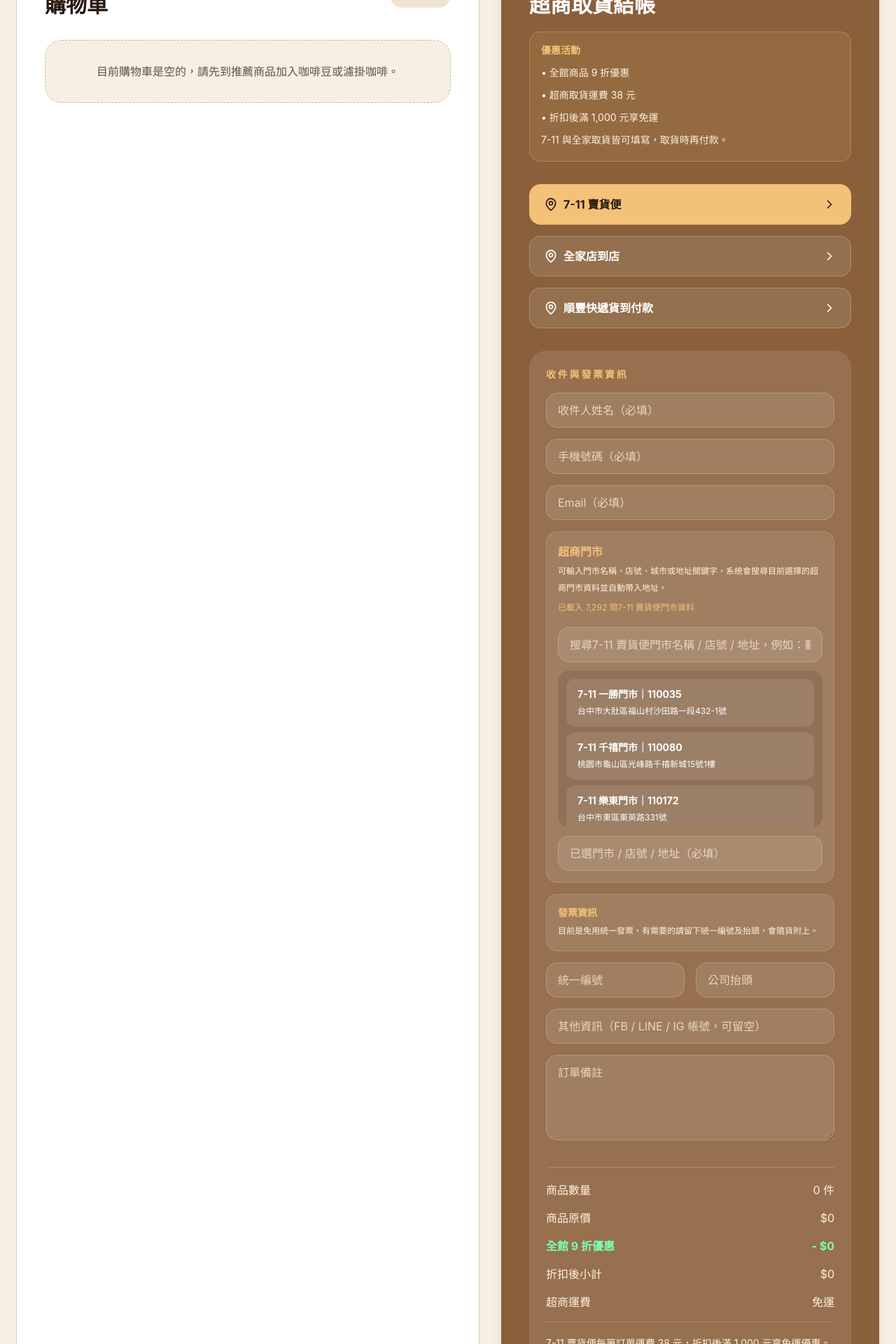
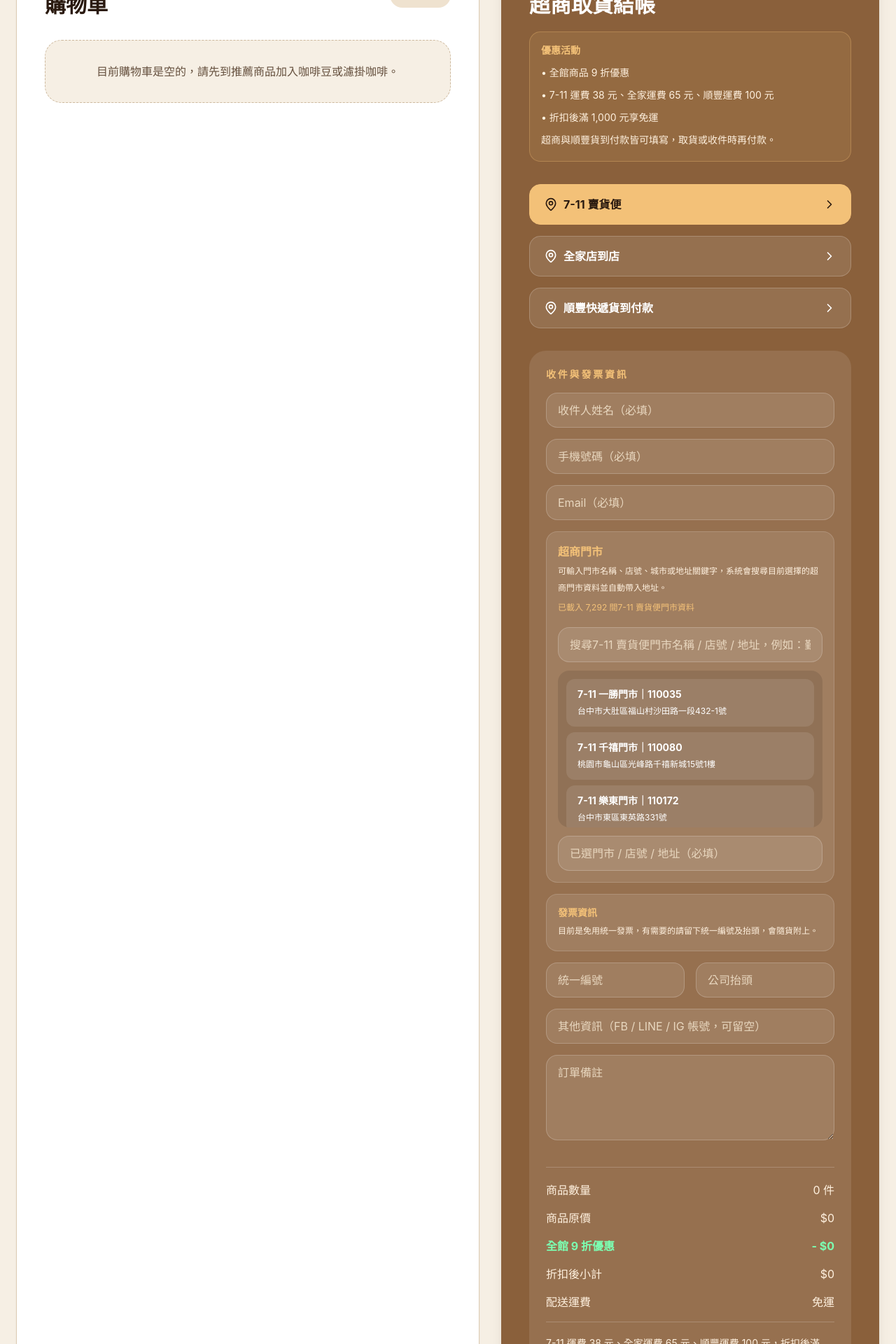
Before and after one commit to polo81116-crypto/mysite, a React (Vite) app: page / in a window 1280 px wide. Shown: the part 8400-10320 px from the top of the page at 70% size. Built offline with nearby package versions, Linux system fonts and the light colour scheme.

Commit message:
Update shipping fees by method

```diff
--- a/src/App.jsx
+++ b/src/App.jsx
@@ -220,6 +220,11 @@ const convenienceStores = [
 ];
 
 const pickupMethodOptions = ["7-11 賣貨便", "全家店到店", "順豐快遞貨到付款"];
+const shippingFeesByMethod = {
+  "7-11 賣貨便": 38,
+  "全家店到店": 65,
+  "順豐快遞貨到付款": 100,
+};
 const storeDataConfigs = {
   "7-11 賣貨便": { url: sevenElevenStoresJsonUrl, prefix: "7-11", suffix: "門市", fallback: convenienceStores },
   "全家店到店": { url: familyMartStoresJsonUrl, prefix: "全家", suffix: "店", fallback: [] },
@@ -433,7 +438,8 @@ export default function CaobanCoffeeHomepage() {
     }, 0),
     [cart]
   );
-  const shippingFee = useMemo(() => (cart.length === 0 ? 0 : freeShippingSubtotal >= 1000 ? 0 : 38), [cart.length, freeShippingSubtotal]);
+  const baseShippingFee = shippingFeesByMethod[pickupMethod] ?? shippingFeesByMethod["7-11 賣貨便"];
+  const shippingFee = useMemo(() => (cart.length === 0 ? 0 : freeShippingSubtotal >= 1000 ? 0 : baseShippingFee), [baseShippingFee, cart.length, freeShippingSubtotal]);
   const cartTotal = useMemo(() => discountedSubtotal + shippingFee, [discountedSubtotal, shippingFee]);
   const isCheckoutBelowMinimum = cart.length > 0 && cartTotal < minimumCheckoutTotal;
   const checkoutDisabled = cart.length === 0 || isCheckoutBelowMinimum;
@@ -983,7 +989,7 @@ export default function CaobanCoffeeHomepage() {
 
           <aside className="rounded-[2rem] bg-[#8a603b] p-7 text-white shadow-xl md:p-10">
             <p className="text-sm font-bold tracking-[0.3em] text-[#f3c178]">CHECKOUT</p><h2 className="mt-2 text-3xl font-bold">超商取貨結帳</h2>
-            <div className="mt-5 rounded-2xl border border-[#f3c178]/30 bg-[#f3c178]/10 p-4 text-[#fff1df]"><p className="text-sm font-bold text-[#f3c178]">優惠活動</p><ul className="mt-2 space-y-1 text-sm leading-7"><li>• 全館商品 9 折優惠</li><li>• 超商取貨運費 38 元</li><li>• 折扣後滿 1,000 元享免運</li><li>7-11 與全家取貨皆可填寫，取貨時再付款。</li></ul></div>
+            <div className="mt-5 rounded-2xl border border-[#f3c178]/30 bg-[#f3c178]/10 p-4 text-[#fff1df]"><p className="text-sm font-bold text-[#f3c178]">優惠活動</p><ul className="mt-2 space-y-1 text-sm leading-7"><li>• 全館商品 9 折優惠</li><li>• 7-11 運費 38 元、全家運費 65 元、順豐運費 100 元</li><li>• 折扣後滿 1,000 元享免運</li><li>超商與順豐貨到付款皆可填寫，取貨或收件時再付款。</li></ul></div>
             <div className="mt-8 space-y-4">
               {pickupMethodOptions.map((method) => (<button key={method} type="button" onClick={() => handlePickupMethodChange(method)} className={`flex w-full items-center justify-between rounded-2xl border px-5 py-4 text-left font-bold transition ${pickupMethod === method ? "border-[#f3c178] bg-[#f3c178] text-[#2a1a10]" : "border-white/20 bg-white/10 text-white hover:bg-white/15"}`}><span className="inline-flex items-center"><MapPin className="mr-2 h-5 w-5" />{method}</span><ChevronRight className="h-5 w-5" /></button>))}
             </div>
@@ -1018,7 +1024,7 @@ export default function CaobanCoffeeHomepage() {
                 <input type="text" placeholder="其他資訊（FB / LINE / IG 帳號，可留空）" value={checkoutForm.socialAccount} onChange={(event) => handleCheckoutForm("socialAccount", event.target.value)} className="w-full rounded-2xl border border-white/20 bg-white/10 px-4 py-3 text-white placeholder:text-[#e8d7bf] outline-none" />
                 <textarea placeholder="訂單備註" value={checkoutForm.note} onChange={(event) => handleCheckoutForm("note", event.target.value)} rows={4} className="w-full rounded-2xl border border-white/20 bg-white/10 px-4 py-3 text-white placeholder:text-[#e8d7bf] outline-none" />
               </div>
-              <div className="mt-8 border-t border-white/20 pt-5"><div className="flex justify-between text-[#fff1df]"><span>商品數量</span><span>{cartCount} 件</span></div><div className="mt-4 flex justify-between text-[#fff1df]"><span>商品原價</span><span>{currency(cartSubtotal)}</span></div><div className="mt-4 flex justify-between font-bold text-[#7CFFB2]"><span>全館 9 折優惠</span><span>- {currency(globalDiscountAmount)}</span></div><div className="mt-4 flex justify-between text-[#fff1df]"><span>折扣後小計</span><span>{currency(discountedSubtotal)}</span></div><div className="mt-4 flex justify-between text-[#fff1df]"><span>超商運費</span><span>{shippingFee === 0 ? "免運" : currency(shippingFee)}</span></div><div className="mt-4 border-t border-white/20 pt-4 text-sm leading-7 text-[#fff1df]">7-11 賣貨便每筆訂單運費 38 元，折扣後滿 1,000 元享免運優惠。特價商品可設定不參與全館 9 折或不列入免運門檻。</div><div className="mt-5 flex justify-between text-2xl font-bold"><span>總計</span><span>{currency(cartTotal)}</span></div></div>
+              <div className="mt-8 border-t border-white/20 pt-5"><div className="flex justify-between text-[#fff1df]"><span>商品數量</span><span>{cartCount} 件</span></div><div className="mt-4 flex justify-between text-[#fff1df]"><span>商品原價</span><span>{currency(cartSubtotal)}</span></div><div className="mt-4 flex justify-between font-bold text-[#7CFFB2]"><span>全館 9 折優惠</span><span>- {currency(globalDiscountAmount)}</span></div><div className="mt-4 flex justify-between text-[#fff1df]"><span>折扣後小計</span><span>{currency(discountedSubtotal)}</span></div><div className="mt-4 flex justify-between text-[#fff1df]"><span>配送運費</span><span>{shippingFee === 0 ? "免運" : currency(shippingFee)}</span></div><div className="mt-4 border-t border-white/20 pt-4 text-sm leading-7 text-[#fff1df]">7-11 運費 38 元、全家運費 65 元、順豐運費 100 元，折扣後滿 1,000 元享免運優惠。特價商品可設定不參與全館 9 折或不列入免運門檻。</div><div className="mt-5 flex justify-between text-2xl font-bold"><span>總計</span><span>{currency(cartTotal)}</span></div></div>
             </div>
             {isCheckoutBelowMinimum && <p className="mt-4 rounded-2xl border border-[#ffcfca]/40 bg-[#ffcfca]/10 px-4 py-3 text-sm font-bold leading-6 text-[#ffcfca]">結帳最低消費為 {currency(minimumCheckoutTotal)}，目前還差 {currency(minimumCheckoutTotal - cartTotal)}。</p>}
             <button type="button" onClick={openOrderConfirm} disabled={checkoutDisabled} className={`mt-6 inline-flex w-full items-center justify-center rounded-full px-6 py-4 font-bold transition ${checkoutDisabled ? "cursor-not-allowed bg-white/30 text-white/60" : "bg-white text-[#5a341d] hover:scale-[1.02]"}`}>立即下單</button>
@@ -1033,7 +1039,7 @@ export default function CaobanCoffeeHomepage() {
             <div className="flex items-start justify-between gap-4 border-b border-[#dccbb2] pb-5"><div><p className="text-sm font-bold tracking-[0.3em] text-[#8a603b]">{orderSubmitStatus === "success" ? "ORDER COMPLETE" : "ORDER CONFIRM"}</p><h2 className="mt-2 text-3xl font-bold">{orderSubmitStatus === "success" ? "訂購完成" : "請確認訂單內容"}</h2><p className="mt-2 text-sm leading-6 text-[#66513f]">{orderSubmitStatus === "success" ? "謝謝您的訂購，我們已收到您的咖啡訂單，接下來會用心為您準備每一份香氣。" : "確認商品、收件資料與取貨門市無誤後，再送出訂單。"}</p></div><button type="button" onClick={orderSubmitStatus === "success" ? closeOrderComplete : () => setShowOrderConfirm(false)} className="rounded-full bg-[#efe2cf] px-4 py-2 text-sm font-bold text-[#5a341d]">關閉</button></div>
             <div className="mt-6 space-y-4">{cart.map((item) => (<div key={item.cartId} className="rounded-2xl bg-[#f6efe4] p-4"><div className="flex justify-between gap-4"><div><p className="font-bold">{item.name}</p><p className="mt-1 text-sm text-[#66513f]">{item.packageLabel}</p><p className="mt-1 text-sm text-[#66513f]">{item.grindLabel}</p></div><div className="text-right"><p className="font-bold">{currency(item.price)} × {item.quantity}</p><p className="mt-1 text-sm text-[#8a603b]">{currency(item.price * item.quantity)}</p></div></div></div>))}</div>
             <div className="mt-6 grid gap-4 md:grid-cols-2"><div className="rounded-2xl border border-[#dccbb2] bg-white p-5"><p className="font-bold text-[#8a603b]">收件資料</p><div className="mt-3 space-y-2 text-sm leading-6 text-[#5c4531]"><p>收件人：{checkoutForm.recipient || "尚未填寫"}</p><p>手機：{checkoutForm.phone || "尚未填寫"}</p><p>Email：{checkoutForm.email || "尚未填寫"}</p><p>配送方式：{pickupMethod}</p>{isStorePickup(pickupMethod) ? <p>取貨門市：{checkoutForm.pickupStore || "尚未選擇"}</p> : <p>收件地址：{checkoutForm.deliveryAddress || "尚未填寫"}</p>}<p className="mt-3 rounded-xl bg-[#f6efe4] px-3 py-2 text-xs font-bold text-[#8a603b]">{isStorePickup(pickupMethod) ? "超商取貨為貨到付款，取貨時再付款。" : "順豐快遞貨到付款，送達時再付款。"}</p></div></div><div className="rounded-2xl border border-[#dccbb2] bg-white p-5"><p className="font-bold text-[#8a603b]">發票與備註</p><div className="mt-3 space-y-2 text-sm leading-6 text-[#5c4531]"><p>統一編號：{checkoutForm.taxId || "無"}</p><p>公司抬頭：{checkoutForm.companyTitle || "無"}</p><p>備註：{checkoutForm.note || "無"}</p><p>其他資訊：{checkoutForm.socialAccount || "無"}</p></div></div></div>
-            <div className="mt-6 rounded-2xl bg-[#2a1a10] p-5 text-white"><div className="flex justify-between text-sm text-[#fff1df]"><span>商品原價</span><span>{currency(cartSubtotal)}</span></div><div className="mt-3 flex justify-between text-sm font-bold text-[#7CFFB2]"><span>全館 9 折優惠</span><span>- {currency(globalDiscountAmount)}</span></div><div className="mt-3 flex justify-between text-sm text-[#fff1df]"><span>折扣後小計</span><span>{currency(discountedSubtotal)}</span></div><div className="mt-3 flex justify-between text-sm text-[#fff1df]"><span>超商運費</span><span>{shippingFee === 0 ? "免運" : currency(shippingFee)}</span></div><div className="mt-4 flex justify-between border-t border-white/20 pt-4 text-2xl font-bold"><span>總計</span><span>{currency(cartTotal)}</span></div></div>
+            <div className="mt-6 rounded-2xl bg-[#2a1a10] p-5 text-white"><div className="flex justify-between text-sm text-[#fff1df]"><span>商品原價</span><span>{currency(cartSubtotal)}</span></div><div className="mt-3 flex justify-between text-sm font-bold text-[#7CFFB2]"><span>全館 9 折優惠</span><span>- {currency(globalDiscountAmount)}</span></div><div className="mt-3 flex justify-between text-sm text-[#fff1df]"><span>折扣後小計</span><span>{currency(discountedSubtotal)}</span></div><div className="mt-3 flex justify-between text-sm text-[#fff1df]"><span>配送運費</span><span>{shippingFee === 0 ? "免運" : currency(shippingFee)}</span></div><div className="mt-4 flex justify-between border-t border-white/20 pt-4 text-2xl font-bold"><span>總計</span><span>{currency(cartTotal)}</span></div></div>
             {orderSubmitStatus === "success" && <div className="mt-6 rounded-[2rem] border border-[#b8d8ba] bg-[#e8f5e9] p-6 text-center text-[#2e7d32]"><p className="text-2xl font-black">訂單已順利送出</p><p className="mt-3 text-sm font-bold leading-7">感謝您把今天的咖啡時光交給攪拌咖啡商行。訂單明細將寄到您的 Email，我們也會同步收到通知並盡快為您安排出貨。</p><p className="mt-3 text-sm leading-7 text-[#3d6b40]">願這份咖啡，在抵達您手中時，剛好成為生活裡最舒服的一段香氣。</p></div>}
             {orderSubmitStatus === "error" && <div className="mt-6 rounded-2xl bg-[#fff0f0] p-4 text-sm font-bold leading-7 text-[#9f2a2a]">訂單送出失敗，請稍後再試，或改用蝦皮商城下單。</div>}
             {orderSubmitStatus === "success" ? (
```
Also changed, not shown: 1 other file (tests, documents, lock files or other folders).
